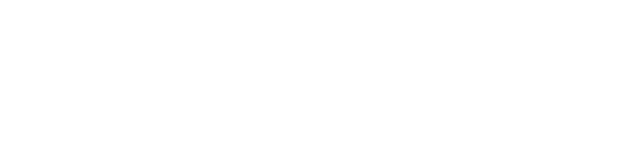
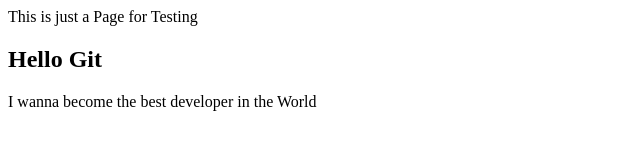
Before and after one commit to oelgoubi/to-do-app-React, a plain HTML site: page index.html in a window 1280 px wide. Shown: the whole page, without its empty margins (0-640 px from the left). Drawn offline with Linux system fonts and the light colour scheme.

Commit message:
adding body sections to index

```diff
--- a/index.html
+++ b/index.html
@@ -6,6 +6,12 @@
     <title>To Do App </title>
 </head>
 <body>
+    <header >This is just a Page for Testing</header>
+    <div>
+        <h2>Hello Git</h2>
+        <p>I wanna become the best developer in the World</p>
+    </div>
+
 
 </body>
 </html>
```
